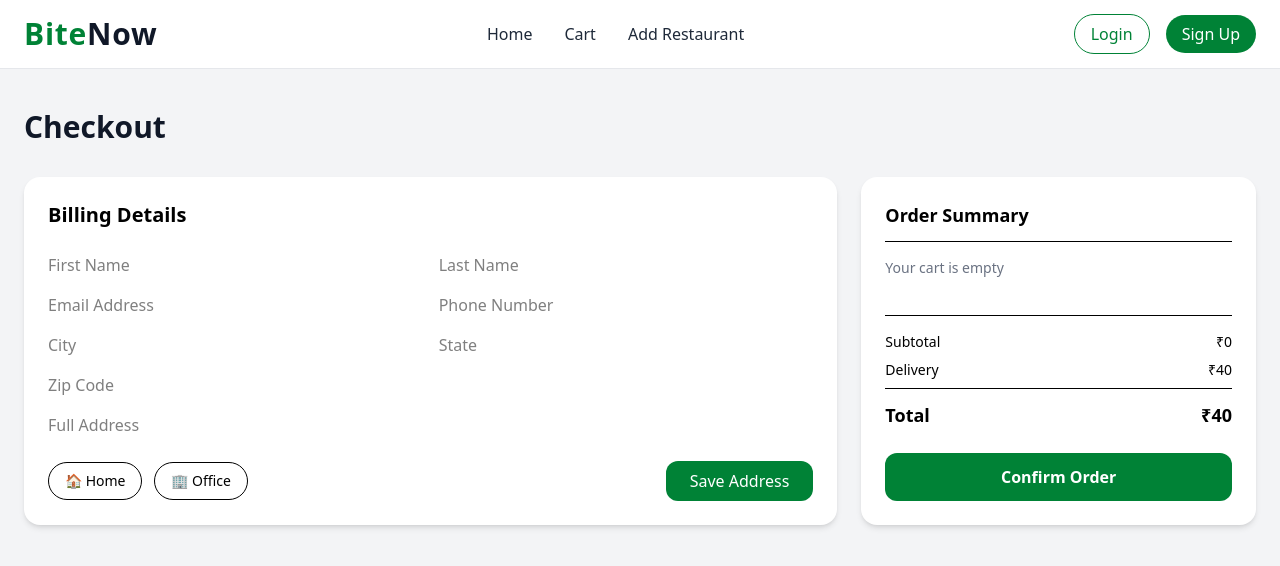
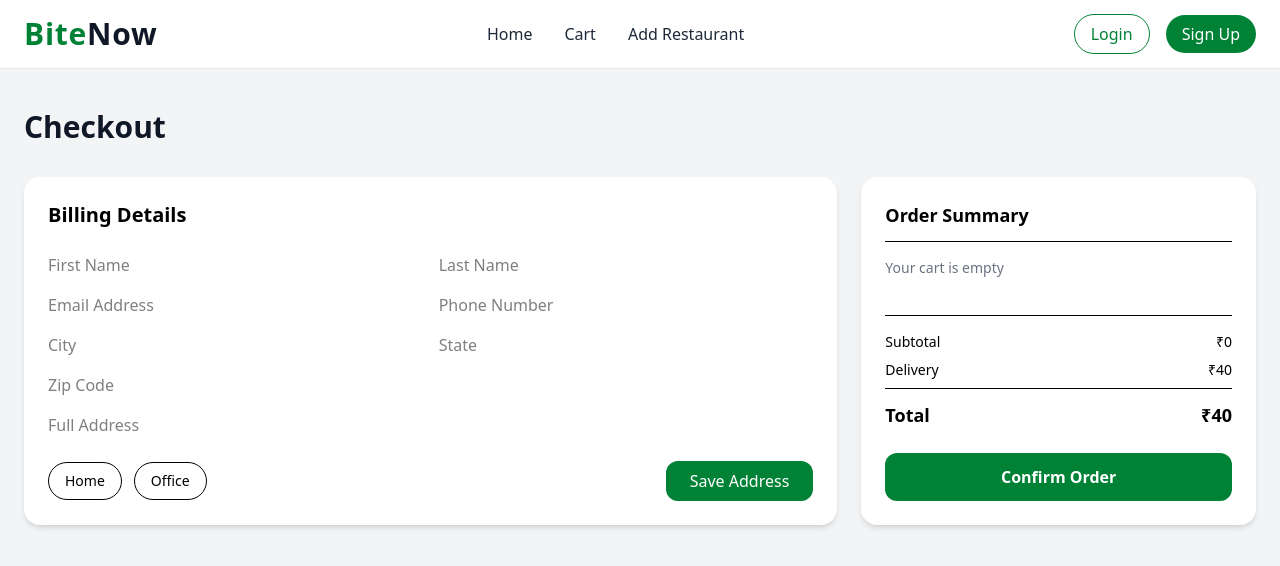
Before and after one commit to student-iiitb123/bitenow, a Next.js app: page /checkout in a window 1280 px wide. Shown: the top 566 px of the page. Built offline with nearby package versions, Linux system fonts and the light colour scheme.

Commit message:
add origin

```diff
--- a/app/_components/UserLogin.jsx
+++ b/app/_components/UserLogin.jsx
@@ -11,7 +11,7 @@ export default function UserLogin() {
   const [password, setPassword] = useState("");
 
   const userLogin = async (e) => {
-    e.preventDefault(); // ✅ IMPORTANT
+    e.preventDefault(); //  IMPORTANT
 
     const response = await fetch("/api/users", {
       method: "POST",
--- a/app/checkout/page.jsx
+++ b/app/checkout/page.jsx
@@ -21,7 +21,7 @@ const CheckoutPage = () => {
   );
 
   const handleConfirmOrder = () => {
-    alert("Order placed successfully 🚀");
+    alert("Order placed successfully ");
     localStorage.removeItem("cart");
     router.push("/");
   };
@@ -63,10 +63,10 @@ const CheckoutPage = () => {
                 <div className="flex justify-between items-center mt-6 flex-wrap gap-3">
                   <div className="flex gap-3">
                     <button className="px-4 py-2 border rounded-full text-sm">
-                      🏠 Home
+                       Home
                     </button>
                     <button className="px-4 py-2 border rounded-full text-sm">
-                      🏢 Office
+                       Office
                     </button>
                   </div>
                   <button className="px-6 py-2 bg-green-700 text-white rounded-xl hover:bg-green-800">
--- a/app/page.jsx
+++ b/app/page.jsx
@@ -126,7 +126,7 @@ export default function Home() {
               Popular Restaurants Near You
             </h2>
 
-            {/* 🔥 NAVIGATE TO PAGE */}
+            {/*  NAVIGATE TO PAGE */}
             <button
               onClick={() => router.push("/restuarants")}
               className="border border-black px-5 py-2 rounded-full
@@ -163,10 +163,10 @@ export default function Home() {
                       {item.restuarant}
                     </h3>
                     <p className="text-sm text-gray-600">
-                      ⭐ {item.rating || "4.8"} • ⏱ {item.time || "20-30 mins"}
+                       {item.rating || "4.8"} • ⏱ {item.time || "20-30 mins"}
                     </p>
                     <p className="text-sm text-gray-600">
-                      📍 {item.city}
+                       {item.city}
                     </p>
                   </div>
                 </div>
```
